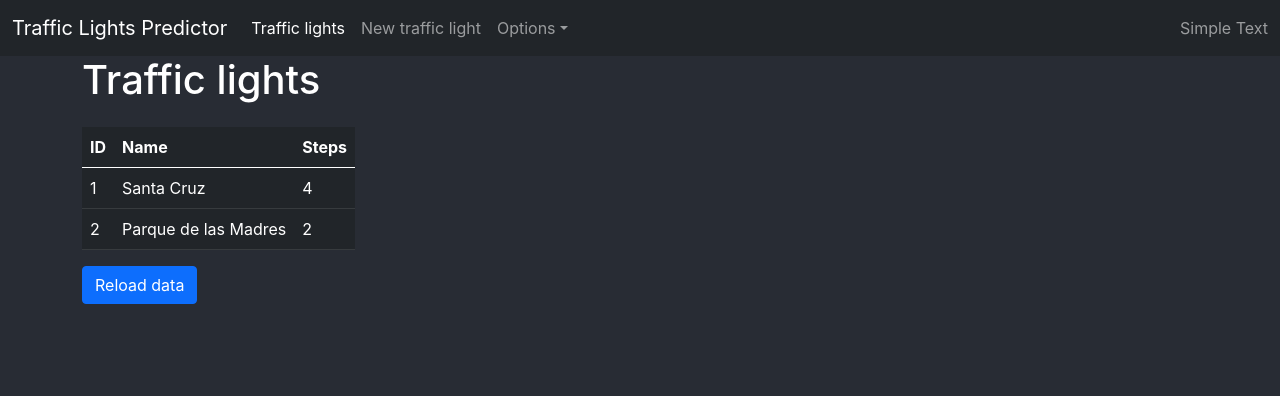
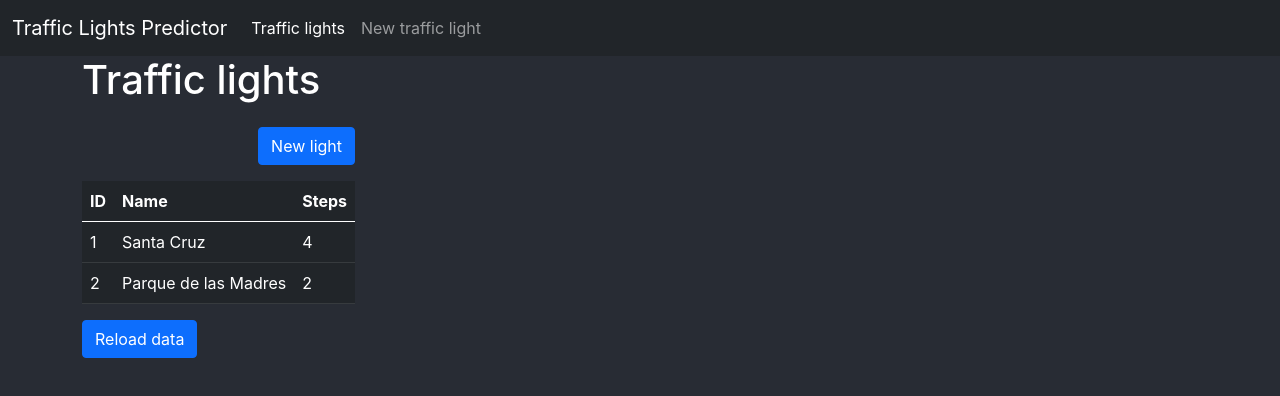
Before and after one commit to RenanDiaz/traffic-lights-predictor, a React (Create React App) app: page /lights in a window 1280 px wide. Shown: the top 396 px of the page. Built offline with nearby package versions, Linux system fonts and the light colour scheme; no server answers.

Commit message:
New form path changes

```diff
--- a/src/App.jsx
+++ b/src/App.jsx
@@ -16,7 +16,7 @@ const router = createBrowserRouter([
         element: <TrafficLights />,
       },
       {
-        path: 'new',
+        path: 'lights/new',
         element: <NewTrafficLight />,
       },
     ],
--- a/src/components/Header.jsx
+++ b/src/components/Header.jsx
@@ -1,18 +1,6 @@
 import React, { useState } from 'react';
 import { NavLink } from 'react-router-dom';
-import {
-  Collapse,
-  Navbar,
-  NavbarToggler,
-  NavbarBrand,
-  Nav,
-  NavItem,
-  UncontrolledDropdown,
-  DropdownToggle,
-  DropdownMenu,
-  DropdownItem,
-  NavbarText,
-} from 'reactstrap';
+import { Collapse, Navbar, NavbarToggler, NavbarBrand, Nav, NavItem } from 'reactstrap';
 
 export function Header() {
   const [isOpen, setIsOpen] = useState(false);
@@ -29,28 +17,16 @@ export function Header() {
         <Collapse isOpen={isOpen} navbar>
           <Nav className="me-auto" navbar>
             <NavItem>
-              <NavLink className="nav-link" to="lights" onClick={collapse}>
+              <NavLink className="nav-link" to="lights" onClick={collapse} end>
                 Traffic lights
               </NavLink>
             </NavItem>
             <NavItem>
-              <NavLink className="nav-link" to="new" onClick={collapse}>
+              <NavLink className="nav-link" to="lights/new" onClick={collapse}>
                 New traffic light
               </NavLink>
             </NavItem>
-            <UncontrolledDropdown nav inNavbar>
-              <DropdownToggle nav caret>
-                Options
-              </DropdownToggle>
-              <DropdownMenu>
-                <DropdownItem>Option 1</DropdownItem>
-                <DropdownItem>Option 2</DropdownItem>
-                <DropdownItem divider />
-                <DropdownItem>Reset</DropdownItem>
-              </DropdownMenu>
-            </UncontrolledDropdown>
           </Nav>
-          <NavbarText>Simple Text</NavbarText>
         </Collapse>
       </Navbar>
     </div>
--- a/src/components/TrafficLights/index.jsx
+++ b/src/components/TrafficLights/index.jsx
@@ -1,4 +1,5 @@
 import React, { useEffect, useState } from 'react';
+import { Link } from 'react-router-dom';
 import { Button, Col, Row, Table } from 'reactstrap';
 import { fetchLights } from '../../utils/api-client';
 import { SeparatorRow } from '../Utils';
@@ -25,6 +26,13 @@ export function TrafficLights() {
       <SeparatorRow height={15} />
       <Row>
         <Col xs="auto">
+          <Row className="justify-content-end mb-3">
+            <Col xs="auto">
+              <Link to="new">
+                <Button color="primary">New light</Button>
+              </Link>
+            </Col>
+          </Row>
           <Table dark>
             <thead>
               <tr>
```
